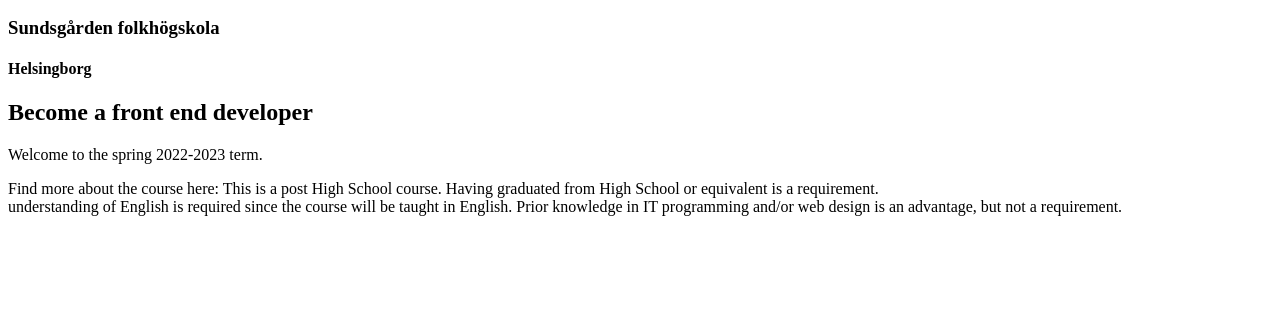
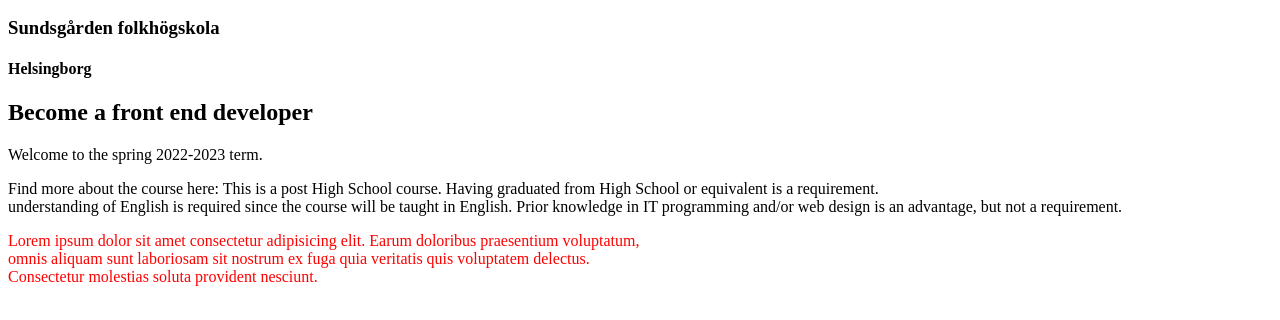
Before and after one commit to anumol-abraham/MyFirstWebpage, a plain HTML site: page index.html in a window 1280 px wide. Shown: the part 110-430 px from the top of the page. Drawn offline with Linux system fonts and the light colour scheme.

Commit message:
style added

```diff
--- a/index.html
+++ b/index.html
@@ -24,5 +24,15 @@ Welcome to the spring 2022-2023 term.
 
              Prior knowledge in IT programming and/or web design is an advantage, but not a requirement.
         </p>
+        <main>
+            <section>
+                <p style="color:red">Lorem ipsum dolor sit amet consectetur adipisicing elit. Earum doloribus praesentium voluptatum,
+                    <br>
+                     omnis aliquam sunt laboriosam sit nostrum ex fuga quia veritatis quis voluptatem delectus.
+                     <br>
+                     Consectetur molestias soluta provident nesciunt.
+                </p>
+            </section>
+        </main>
     </div>
 </body>
```
